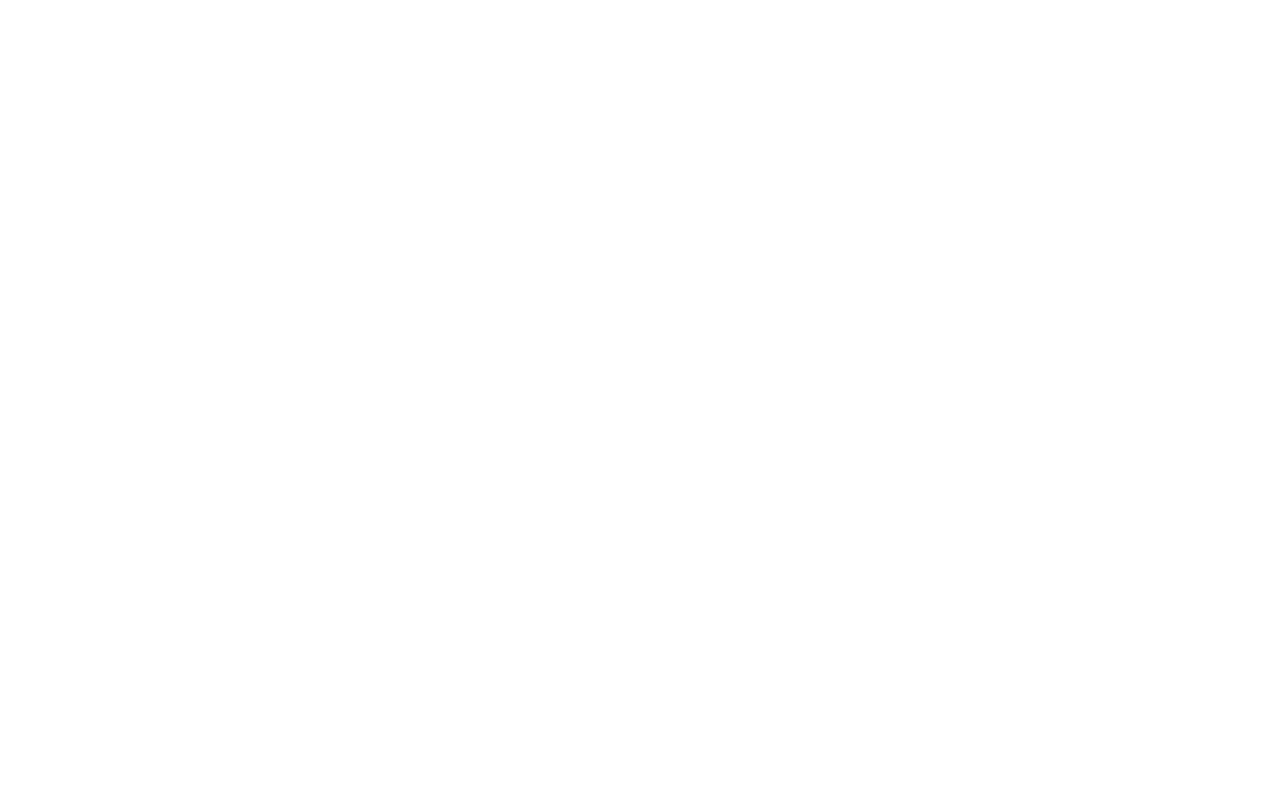
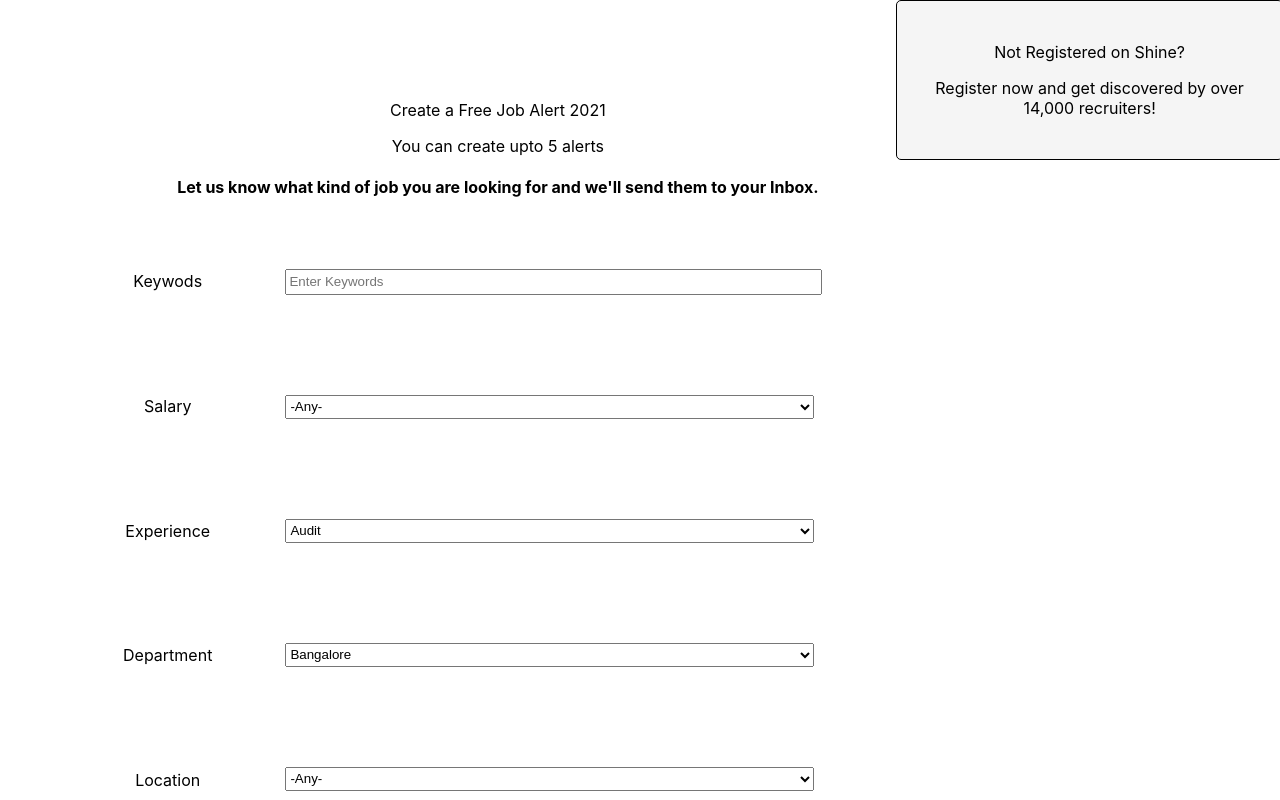
Before and after one commit to Shubhamsharma585/Shine-masai, a React (Create React App) app in the folder shine/: page / in a window 1280 px wide. Shown: the top 800 px of the page. Built offline with nearby package versions, Linux system fonts and the light colour scheme.

Commit message:
Create job alert page2

```diff
--- a/shine/src/App.js
+++ b/shine/src/App.js
@@ -1,4 +1,5 @@
 import './App.css';
+import JobAlert from './Components/CreateJobAlert/JobAlert';
 import Routes from "./Routes/Routes"
 
 
@@ -7,7 +8,7 @@
   return (
     <div className="App">
      <Routes/>
-
+     <JobAlert/>
     </div>
   );
 }
--- a/shine/src/Components/CreateJobAlert/JobAlert.jsx
+++ b/shine/src/Components/CreateJobAlert/JobAlert.jsx
@@ -1,13 +1,18 @@
 import React from 'react'
 import JobAlertFAQ from './JobAlertFAQ'
 import JobAlertInput from './JobAlertInput'
+import Styles from "./JobAlert.module.css"
 
 function JobAlert() {
     return (
-        <div>
+        <div className={Styles.main_div}>
+           <div>
+           <JobAlertInput/>
+               </div>
+          <div className={Styles.main_input}>
+          <JobAlertFAQ/>
+          </div>
 
-           <JobAlertInput/>
-           <JobAlertFAQ/>
         </div>
     )
 }
--- /dev/null
+++ b/shine/src/Components/CreateJobAlert/JobAlert.module.css
@@ -0,0 +1,41 @@
+.main_div{
+    display: flex;
+    flex-direction: row;
+    justify-content: space-evenly;
+    width: 100%;
+}
+.main_input{
+    width: 40%;
+}
+.sub1{
+    width: 100%;
+    margin: 100px;
+}
+.sub2{
+    width:99%;
+}
+.sub1 label{
+    align-items: left;
+    width: 100%;
+    margin: 30px;
+    margin-left: 0px;
+}
+
+.sub_div1{
+    width: 70%;
+    margin-left: 100px;
+   border: 1px solid black;
+   border-radius: 5px;
+   background-color: whitesmoke;
+   padding: 25px;
+}
+.input input{
+    width: 80%;
+    height: 2.5vh;
+    margin:50px;
+}
+.input select{
+    width: 80%;
+    height: 3vh;
+    margin:50px;
+}
--- a/shine/src/Components/CreateJobAlert/JobAlertFAQ.jsx
+++ b/shine/src/Components/CreateJobAlert/JobAlertFAQ.jsx
@@ -1,36 +1,13 @@
 import React from 'react'
+import Styles from "./JobAlert.module.css"
 
 function JobAlertFAQ() {
     return (
-        <div>
-            <div>
-                <p>No Jobs found</p>
-                <p>Please widen your search criteria</p>
-            </div>
-            <div>
-                <p>Not Registered on Shine?</p>
-                <p>Register now and get discovered by over 14,000 recruiters!</p>
-                <button>Sign up</button>
-            </div>
-            <div>
-                <h3>FAQs</h3>
-                <div>
-                    <h3>Register now and get discovered by over 14,000 recruiters!</h3>
-                    <p>Our free job alert service helps you to get notified for jobs suiting your career goals and makes it easier for you to respond to job openings directly from your inbox. Besides, it helps you to stay updated with the current job market and career opportunities, along with information about salary trends. It is highly beneficial for active as well as passive job seekers. By opting for free job alert service, we make sure you do not miss any openings based on your highly targeted and specific job matches.</p>
-                </div>
-                <div>
-                    <h3>How do I get a job alert on my email ID?</h3>
-                    <p>To get job notifications on your inbox, you need to sign in to shine.com or register with us. You will find a new tab ‘Create Job Alert’ on the top right side of the website. Fill out the details based on your profile and work area. You will start receiving job alerts when a recruiter will start posting vacancies on our job portal. You can create as many job alerts you wish to.</p>
-                </div>
-                <div>
-                    <h3>How to get the best out of free job alert?</h3>
-                    <p>You can fetch some of the best job opportunities by providing targeted and detailed information. The system is an automated mechanism which operates and generates matched jobs based on the details you provide. To narrow your feeds, you must provide specific keywords, salary details, experience, location, department and industry. If you do not fill out information for these fields, you will receive job notifications for all job openings. We highly recommend providing specific details while creating a free job alert.</p>
-                </div>
-                <div>
-                    <h3>Who can see my information provided to set up a job alert?</h3>
-                    <p>We have a strict privacy policy of protecting personal information from being misused. Your data is kept safe in our databases. Manual access to your information is strictly prohibited, but the data may be used without your name and other personal information to study and develop better systems. It is also used with identifiers for manual job feeds and notifications without disclosing your personal information. You can view our privacy policy for more details on the subject.</p>
-                </div>
-            </div>
+        <div className={Styles.sub2}>
+            <div className={Styles.sub_div1}>
+            <p>Not Registered on Shine?</p>
+            <p>Register now and get discovered by over 14,000 recruiters!</p>
+        </div>
         </div>
     )
 }
--- a/shine/src/Components/CreateJobAlert/JobAlertInput.jsx
+++ b/shine/src/Components/CreateJobAlert/JobAlertInput.jsx
@@ -1,18 +1,28 @@
 import React from 'react'
+import Styles from "./JobAlert.module.css"
 
 function JobAlertInput() {
     return (
-        <div>
+        <div className={Styles.sub1}>
              <div>
                 <p>Create a Free Job Alert 2021</p>
                 <p>You can create upto 5 alerts</p>
             </div>
             <div>
                 <h4>Let us know what kind of job you are looking for and we'll send them to your Inbox.</h4>
-                <label >Keywods</label>
+                <div style={{display:'flex',}}>
+                <div style={{display:'flex', flexDirection:"column",justifyContent:"space-around", alignItems:"left"}}>
+            <label >Keywods</label>
+            <label >Salary</label>
+            <label >Experience</label>
+            <label >Department</label>
+            <label >Location</label>
+            <label>Email ID</label>
+            <label >Name of the Alert</label>
+            </div>
+            <div className={Styles.input} style={{width:"100%",display:'flex', flexDirection:"column",justifyContent:"space-around", alignItems:"left"}}>
             <input placeholder="Enter Keywords"
-            type="text"/><br/>
-            <label >Salary</label>
+            type="text"/>
             <select>
                 <option value="Any">-Any-</option>
                 <option value="50k">50,000rs/Yr</option>
@@ -35,8 +45,8 @@
                 <option value="16M">Rs 14-16Lakh/Yr</option>
                 <option value="18M">Rs 16-18Lakh/Yr</option>
 
-            </select><br/>
-            <label >Department</label>
+            </select>
+
             <select name="Department" id="Department">
              <option value="Audit">Audit</option>
              <option value="Equity Research">Equity Research</option>
@@ -56,8 +66,8 @@
              <option value="Networking">Networking</option>
              <option value="Telecom Software">Telecom Software</option>
              <option value="Pre-Sales">Pre-Sales</option>
-            </select><br/>
-            <label >Location</label>
+            </select>
+
             <select name="Department" id="Department">
              <option value="Bangalore">Bangalore</option>
              <option value="Chennai">Chennai</option>
@@ -79,33 +89,34 @@
              <option value="Hydrabad">Hydrabad</option>
              <option value="Punjab">Punjab</option>
              <option value="Assam">Assam</option>
-            </select><br/>
+            </select>
 
-            <label >Experience</label>
+
             <select>
                 <option value="Any">-Any-</option>
-                <option value="00Y">0</option>
-                <option value="01Y">1</option>
-                <option value="02Y">2</option>
-                <option value="03Y">3</option>
-                <option value="04Y">4</option>
-                <option value="05Y">5</option>
-                <option value="06Y">6</option>
-                <option value="07Y">7</option>
-                <option value="08Y">8</option>
-                <option value="09Y">9</option>
-                <option value="10Y">10</option>
-                <option value="11Y">11</option>
-                <option value="12Y">12</option>
-                <option value="13Y">13</option>
-                <option value="14Y">14</option>
-                <option value="15Y">15</option>
-            </select><br/>
-            <label>Email ID</label>
-            <input placeholder="Your Email Id" type="Email"/><br/>
-            <label >Name of the Alert</label>
+                <option value="0">0</option>
+                <option value="1">1</option>
+                <option value="2">2</option>
+                <option value="3">3</option>
+                <option value="4">4</option>
+                <option value="5">5</option>
+                <option value="6">6</option>
+                <option value="7">7</option>
+                <option value="8">8</option>
+                <option value="9">9</option>
+                <option value="10">10</option>
+                <option value="11">11</option>
+                <option value="12">12</option>
+                <option value="13">13</option>
+                <option value="14">14</option>
+                <option value="15">15</option>
+            </select>
+
+            <input placeholder="Your Email Id" type="Email"/>
+
             <input placeholder="Alert Name" type="text"/>
-
+                </div>
+            </div>
             <div>
                 <button>Create job Alert</button>
             </div>
```
